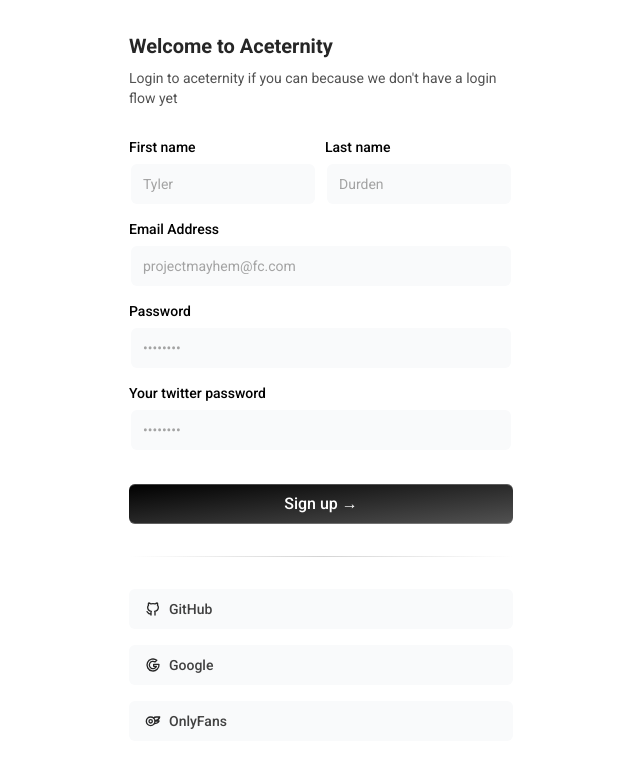
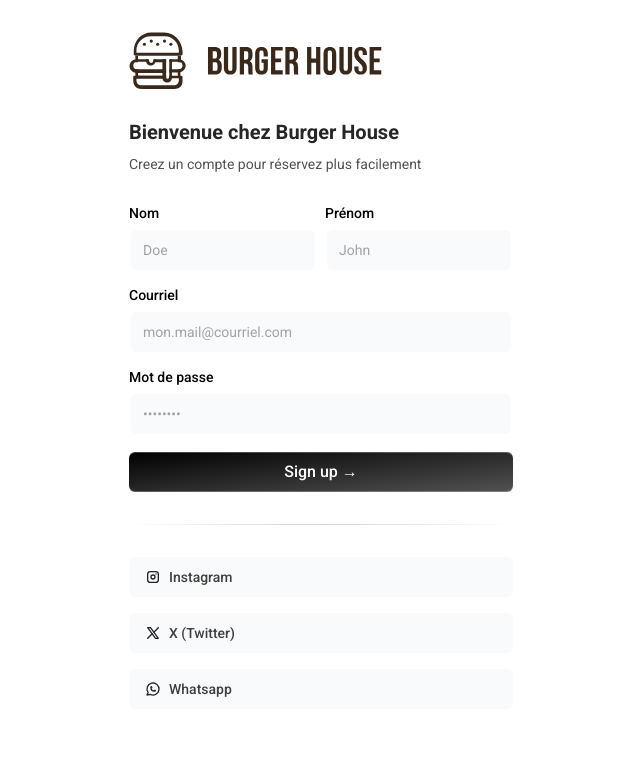
Before and after one commit to AurelienHouse/Veggie-House, a React (Vite) app: page /SignUp in a window 1280 px wide. Shown: the top 768 px of the page, without its empty margins (319-959 px from the left). Built offline with nearby package versions, Linux system fonts and the light colour scheme.

Commit message:
💄 Signup: SetUp SignForm Page

```diff
--- a/src/pages/SignupFormDemo.tsx
+++ b/src/pages/SignupFormDemo.tsx
@@ -1,12 +1,18 @@
 "use client";
 import React from "react";
+import Logo from "../medias/svg/Logo-burger-house.svg";
+
 import { Label } from "../components/ui/label";
 import { Input } from "../components/ui/input";
 import { cn } from "../utils/cn";
 import {
+  IconBrandFacebook,
   IconBrandGithub,
   IconBrandGoogle,
+  IconBrandInstagram,
   IconBrandOnlyfans,
+  IconBrandWhatsapp,
+  IconBrandX,
 } from "@tabler/icons-react";
 
 export default function SignupFormDemo() {
@@ -17,46 +23,43 @@
   return (
 
     <div className="max-w-md w-full mx-auto rounded-none md:rounded-2xl p-4 md:p-8 shadow-input bg-white dark:bg-black">
+      <img
+          src={Logo}
+          alt="logo Burger House App"
+          className="w-64 mb-7"
+          />
       <h2 className="font-bold text-xl text-neutral-800 dark:text-neutral-200">
-        Welcome to Aceternity
+        Bienvenue chez Burger House
       </h2>
       <p className="text-neutral-600 text-sm max-w-sm mt-2 dark:text-neutral-300">
-        Login to aceternity if you can because we don&apos;t have a login flow
-        yet
+        Creez un compte pour réservez plus facilement
       </p>
 
       <form className="my-8" onSubmit={handleSubmit}>
         <div className="flex flex-col md:flex-row space-y-2 md:space-y-0 md:space-x-2 mb-4">
           <LabelInputContainer>
-            <Label htmlFor="firstname">First name</Label>
-            <Input id="firstname" placeholder="Tyler" type="text" />
+            <Label htmlFor="firstname">Nom</Label>
+            <Input id="firstname" placeholder="Doe" type="text" />
           </LabelInputContainer>
           <LabelInputContainer>
-            <Label htmlFor="lastname">Last name</Label>
-            <Input id="lastname" placeholder="Durden" type="text" />
+            <Label htmlFor="lastname">Prénom</Label>
+            <Input id="lastname" placeholder="John" type="text" />
           </LabelInputContainer>
         </div>
         <LabelInputContainer className="mb-4">
-          <Label htmlFor="email">Email Address</Label>
-          <Input id="email" placeholder="projectmayhem@fc.com" type="email" />
+          <Label htmlFor="email">Courriel</Label>
+          <Input id="email" placeholder="mon.mail@courriel.com" type="email" />
         </LabelInputContainer>
         <LabelInputContainer className="mb-4">
-          <Label htmlFor="password">Password</Label>
+          <Label htmlFor="password">Mot de passe</Label>
           <Input id="password" placeholder="••••••••" type="password" />
         </LabelInputContainer>
-        <LabelInputContainer className="mb-8">
-          <Label htmlFor="twitterpassword">Your twitter password</Label>
-          <Input
-            id="twitterpassword"
-            placeholder="••••••••"
-            type="twitterpassword"
-          />
-        </LabelInputContainer>
+
 
         <button
           className="bg-gradient-to-br relative group/btn from-black dark:from-zinc-900 dark:to-zinc-900 to-neutral-600 block dark:bg-zinc-800 w-full text-white rounded-md h-10 font-medium shadow-[0px_1px_0px_0px_#ffffff40_inset,0px_-1px_0px_0px_#ffffff40_inset] dark:shadow-[0px_1px_0px_0px_var(--zinc-800)_inset,0px_-1px_0px_0px_var(--zinc-800)_inset]"
           type="submit"
-        >
+          >
           Sign up &rarr;
           <BottomGradient />
         </button>
@@ -67,30 +70,30 @@
           <button
             className=" relative group/btn flex space-x-2 items-center justify-start px-4 w-full text-black rounded-md h-10 font-medium shadow-input bg-gray-50 dark:bg-zinc-900 dark:shadow-[0px_0px_1px_1px_var(--neutral-800)]"
             type="submit"
-          >
-            <IconBrandGithub className="h-4 w-4 text-neutral-800 dark:text-neutral-300" />
+            >
+            <IconBrandInstagram className="h-4 w-4 text-neutral-800 dark:text-neutral-300" />
             <span className="text-neutral-700 dark:text-neutral-300 text-sm">
-              GitHub
+              Instagram
             </span>
             <BottomGradient />
           </button>
           <button
             className=" relative group/btn flex space-x-2 items-center justify-start px-4 w-full text-black rounded-md h-10 font-medium shadow-input bg-gray-50 dark:bg-zinc-900 dark:shadow-[0px_0px_1px_1px_var(--neutral-800)]"
             type="submit"
-          >
-            <IconBrandGoogle className="h-4 w-4 text-neutral-800 dark:text-neutral-300" />
+            >
+            <IconBrandX className="h-4 w-4 text-neutral-800 dark:text-neutral-300" />
             <span className="text-neutral-700 dark:text-neutral-300 text-sm">
-              Google
+              X (Twitter)
             </span>
             <BottomGradient />
           </button>
           <button
             className=" relative group/btn flex space-x-2 items-center justify-start px-4 w-full text-black rounded-md h-10 font-medium shadow-input bg-gray-50 dark:bg-zinc-900 dark:shadow-[0px_0px_1px_1px_var(--neutral-800)]"
             type="submit"
-          >
-            <IconBrandOnlyfans className="h-4 w-4 text-neutral-800 dark:text-neutral-300" />
+            >
+            <IconBrandWhatsapp className="h-4 w-4 text-neutral-800 dark:text-neutral-300" />
             <span className="text-neutral-700 dark:text-neutral-300 text-sm">
-              OnlyFans
+              Whatsapp
             </span>
             <BottomGradient />
           </button>
--- /dev/null
+++ b/src/pages/logo-burger-house.d.ts
@@ -0,0 +1,8 @@
+declare module '*.svg' {
+    const content: any;
+    export default content;
+  }
+  declare module '*.jpg' {
+    const content: any;
+    export default content;
+  }
```
